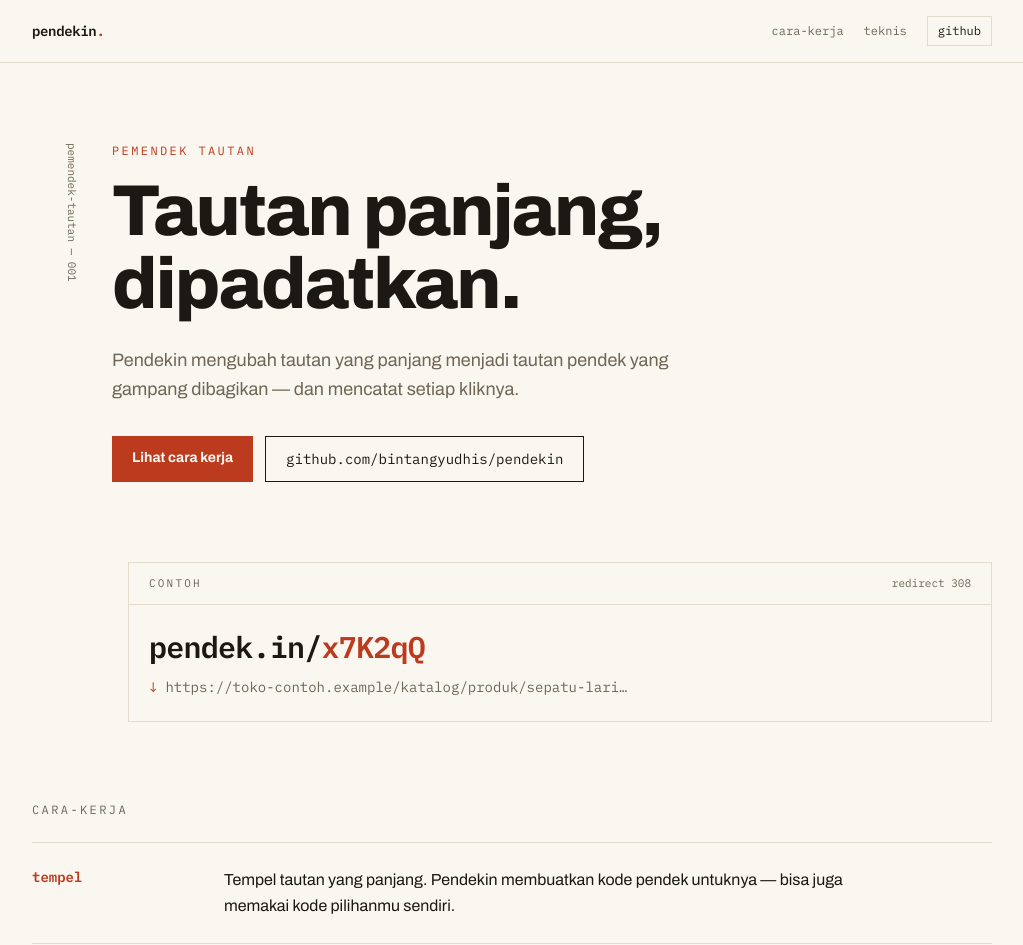
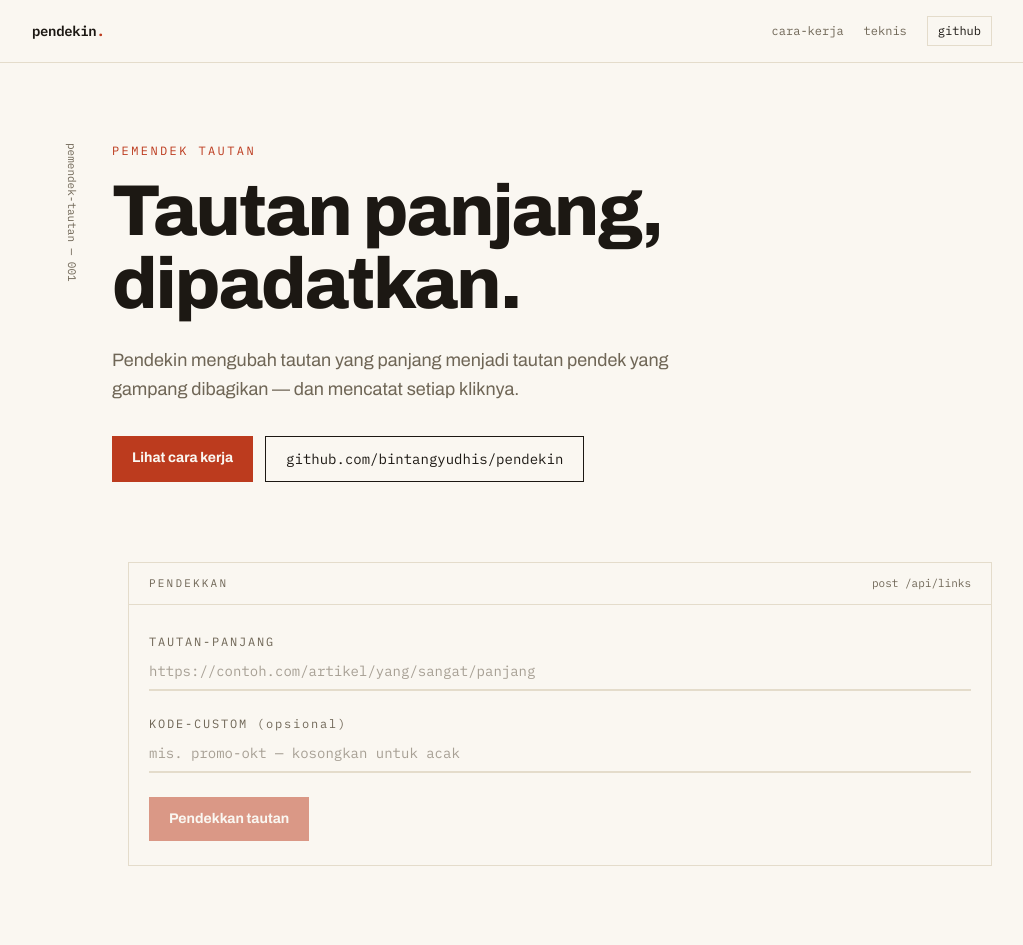
Before and after one commit to bintangyudhis/pendekin, a Next.js app: page / in a window 1280 px wide. Shown: the top 945 px of the page, without its empty margins (128-1151 px from the left). Built offline with nearby package versions, Linux system fonts and the light colour scheme.

Commit message:
Day 5: formulir pendekkan di halaman utama [skip-vercel]

```diff
--- /dev/null
+++ b/src/app/PendekinForm.tsx
@@ -0,0 +1,150 @@
+"use client";
+
+import { useState } from "react";
+
+type Keadaan = "siap" | "mengirim" | "selesai";
+
+type HasilApi =
+  | { ok: true; data: { kode: string; url: string; judul: string | null } }
+  | { ok: false; kode: string; pesan: string };
+
+/**
+ * Formulir pembuatan shortlink di halaman utama. Mengirim ke POST /api/links
+ * dan menampilkan hasil tautan pendeknya di bawah formulir.
+ */
+export default function PendekinForm() {
+  const [url, setUrl] = useState("");
+  const [kode, setKode] = useState("");
+  const [keadaan, setKeadaan] = useState<Keadaan>("siap");
+  const [galat, setGalat] = useState<string | null>(null);
+  const [hasil, setHasil] = useState<string | null>(null);
+
+  async function kirim(e: React.FormEvent) {
+    e.preventDefault();
+    if (keadaan === "mengirim") return;
+    setKeadaan("mengirim");
+    setGalat(null);
+    try {
+      const res = await fetch("/api/links", {
+        method: "POST",
+        headers: { "Content-Type": "application/json" },
+        body: JSON.stringify({
+          url,
+          kode: kode.trim() ? kode.trim() : undefined,
+        }),
+      });
+      const json = (await res.json()) as HasilApi;
+      if (!json.ok) {
+        setGalat(json.pesan);
+        setKeadaan("siap");
+        return;
+      }
+      setHasil(`${window.location.origin}/${json.data.kode}`);
+      setKeadaan("selesai");
+    } catch {
+      setGalat("Gagal menghubungi server. Periksa koneksimu lalu coba lagi.");
+      setKeadaan("siap");
+    }
+  }
+
+  function ulang() {
+    setUrl("");
+    setKode("");
+    setHasil(null);
+    setGalat(null);
+    setKeadaan("siap");
+  }
+
+  return (
+    <div className="border border-line md:ml-24">
+      <div className="flex items-center justify-between border-b border-line px-5 py-3">
+        <p className="font-mono text-[11px] uppercase tracking-[0.2em] text-muted">
+          pendekkan
+        </p>
+        <p className="font-mono text-[11px] text-muted">post /api/links</p>
+      </div>
+
+      <form onSubmit={kirim} className="space-y-5 px-5 py-6">
+        <div>
+          <label
+            htmlFor="tautan-panjang"
+            className="font-mono text-xs uppercase tracking-[0.15em] text-muted"
+          >
+            tautan-panjang
+          </label>
+          <input
+            id="tautan-panjang"
+            type="url"
+            required
+            value={url}
+            onChange={(e) => setUrl(e.target.value)}
+            placeholder="https://contoh.com/artikel/yang/sangat/panjang"
+            disabled={keadaan === "mengirim"}
+            className="mt-2 w-full border-b-2 border-line bg-transparent pb-2 font-mono text-sm outline-none placeholder:text-muted/60 focus:border-accent disabled:opacity-50"
+          />
+        </div>
+
+        <div>
+          <label
+            htmlFor="kode-custom"
+            className="font-mono text-xs uppercase tracking-[0.15em] text-muted"
+          >
+            kode-custom <span className="normal-case">(opsional)</span>
+          </label>
+          <input
+            id="kode-custom"
+            type="text"
+            value={kode}
+            onChange={(e) => setKode(e.target.value)}
+            placeholder="mis. promo-okt — kosongkan untuk acak"
+            disabled={keadaan === "mengirim"}
+            pattern="[A-Za-z0-9_-]{3,32}"
+            title="3–32 karakter: huruf, angka, strip, underscore"
+            className="mt-2 w-full border-b-2 border-line bg-transparent pb-2 font-mono text-sm outline-none placeholder:text-muted/60 focus:border-accent disabled:opacity-50"
+          />
+        </div>
+
+        {galat && (
+          <p role="alert" className="border-l-2 border-accent pl-3 text-sm">
+            {galat}
+          </p>
+        )}
+
+        <div className="flex flex-wrap gap-3 pt-1">
+          <button
+            type="submit"
+            disabled={keadaan === "mengirim" || !url.trim()}
+            className="bg-accent px-5 py-3 text-sm font-semibold text-paper hover:brightness-95 disabled:cursor-not-allowed disabled:opacity-50"
+          >
+            {keadaan === "mengirim" ? "Memendekkan…" : "Pendekkan tautan"}
+          </button>
+          {keadaan === "selesai" && (
+            <button
+              type="button"
+              onClick={ulang}
+              className="border border-line px-5 py-3 font-mono text-sm hover:border-ink"
+            >
+              pendekkan lagi
+            </button>
+          )}
+        </div>
+
+        {hasil && (
+          <div className="border-t border-line pt-5">
+            <p className="font-mono text-[11px] uppercase tracking-[0.2em] text-muted">
+              hasil
+            </p>
+            <a
+              href={hasil}
+              target="_blank"
+              rel="noreferrer"
+              className="mt-2 block font-mono text-xl font-semibold tracking-tight text-accent underline-offset-4 hover:underline md:text-2xl"
+            >
+              {hasil.replace(/^https?:\/\//, "")}
+            </a>
+          </div>
+        )}
+      </form>
+    </div>
+  );
+}
--- a/src/app/page.tsx
+++ b/src/app/page.tsx
@@ -1,3 +1,5 @@
+import PendekinForm from "./PendekinForm";
+
 const REPO_URL = "https://github.com/bintangyudhis/pendekin";
 
 const caraKerja = [
@@ -80,6 +82,11 @@ export default function Home() {
               </a>
             </div>
           </div>
+        </section>
+
+        {/* Pendekkan: formulir langsung, tanpa daftar akun. */}
+        <section aria-label="Pendekkan tautan" className="pb-16 md:pb-20">
+          <PendekinForm />
         </section>
 
         {/* Spesimen: contoh hasil, diberi label jelas. */}
```
